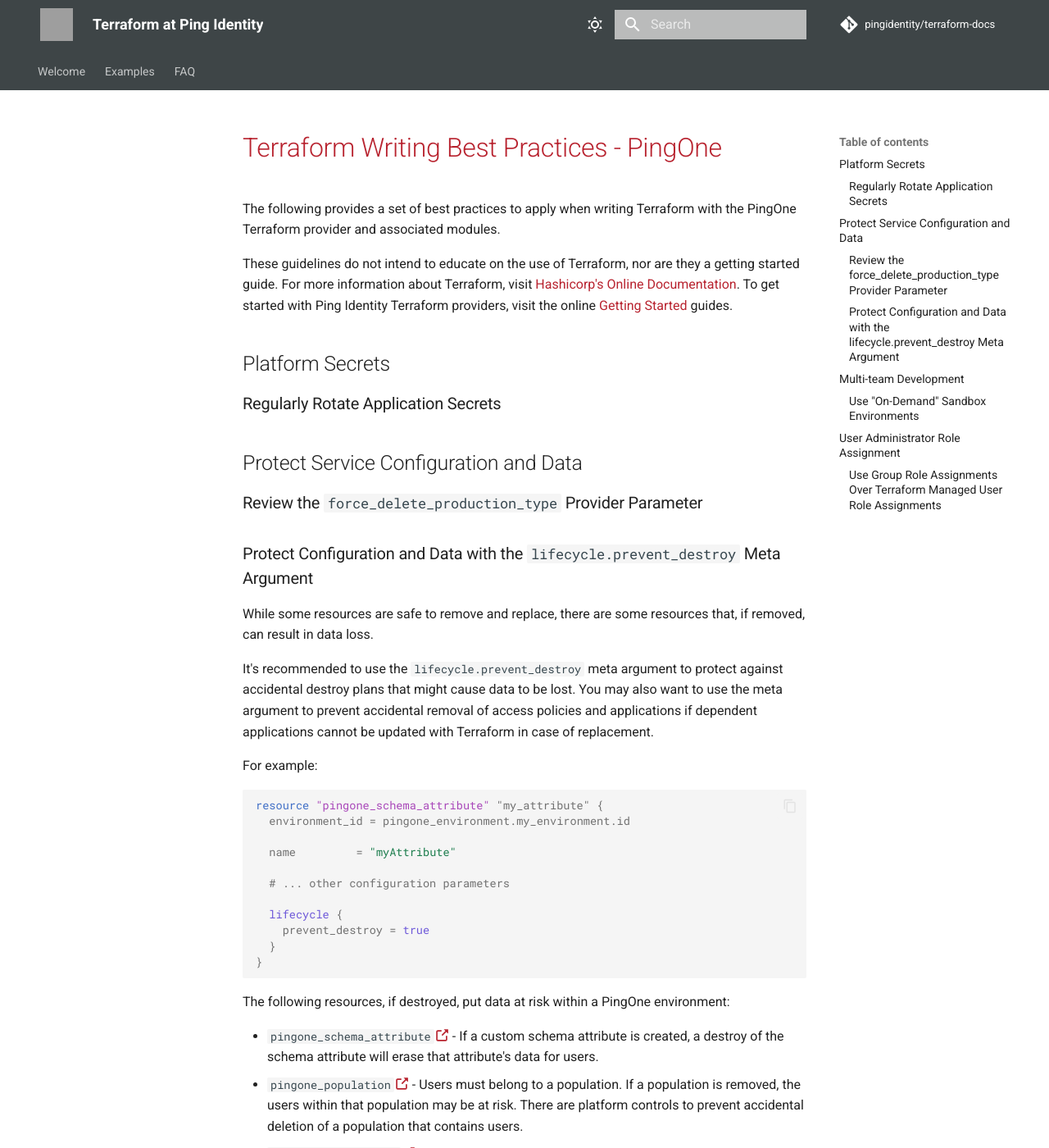
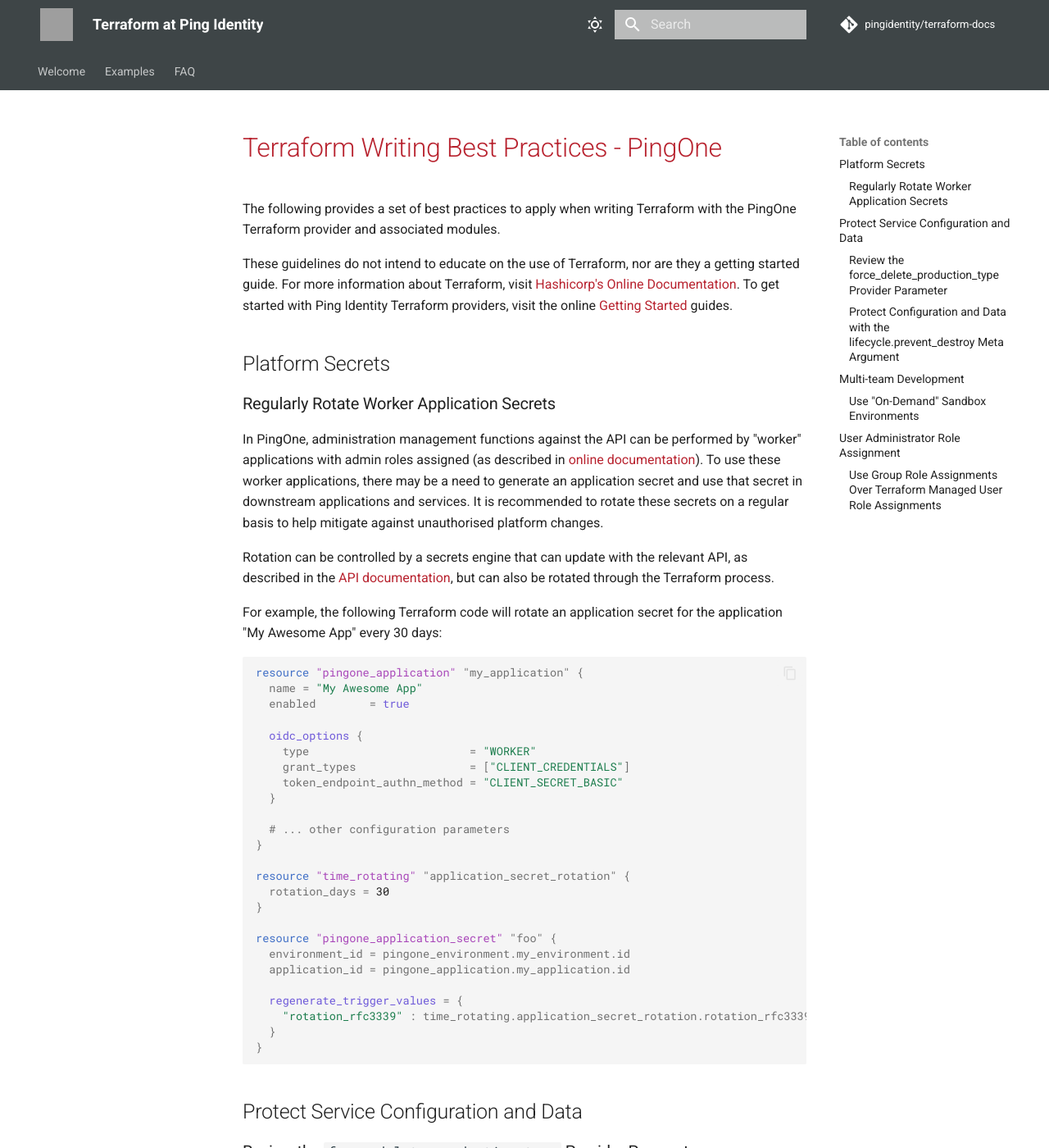
Before and after one commit to pingidentity/terraform-docs, an MkDocs documentation site: the page built from docs/best-practices/pingone/index.md, in a window 1280 px wide and 1400 px high. Shown: the whole window at 82% size. Built offline with MkDocs 1.6.1 and Material for MkDocs 9.7.7, drawn with Linux system fonts in a browser that asks for light colours; comment, search, counter and statistics services are not loaded; grey boxes are pictures that could not be loaded.

Commit message:
add worker application secrets recommendation

````diff
--- a/docs/best-practices/pingone/index.md
+++ b/docs/best-practices/pingone/index.md
@@ -6,7 +6,40 @@ These guidelines do not intend to educate on the use of Terraform, nor are they
 
 ## Platform Secrets
 
-### Regularly Rotate Application Secrets
+### Regularly Rotate Worker Application Secrets
+
+In PingOne, administration management functions against the API can be performed by "worker" applications with admin roles assigned (as described in [online documentation](https://docs.pingidentity.com/r/en-us/pingone/p1_t_configurerolesforworkerapplication)).  To use these worker applications, there may be a need to generate an application secret and use that secret in downstream applications and services.  It is recommended to rotate these secrets on a regular basis to help mitigate against unauthorised platform changes.
+
+Rotation can be controlled by a secrets engine that can update with the relevant API, as described in the [API documentation](https://apidocs.pingidentity.com/pingone/platform/v1/api/#post-update-application-secret), but can also be rotated through the Terraform process.
+
+For example, the following Terraform code will rotate an application secret for the application "My Awesome App" every 30 days:
+```terraform
+resource "pingone_application" "my_application" {
+  name = "My Awesome App"
+  enabled        = true
+
+  oidc_options {
+    type                        = "WORKER"
+    grant_types                 = ["CLIENT_CREDENTIALS"]
+    token_endpoint_authn_method = "CLIENT_SECRET_BASIC"
+  }
+
+  # ... other configuration parameters
+}
+
+resource "time_rotating" "application_secret_rotation" {
+  rotation_days = 30
+}
+
+resource "pingone_application_secret" "foo" {
+  environment_id = pingone_environment.my_environment.id
+  application_id = pingone_application.my_application.id
+
+  regenerate_trigger_values = {
+    "rotation_rfc3339" : time_rotating.application_secret_rotation.rotation_rfc3339,
+  }
+}
+```
 
 ## Protect Service Configuration and Data
 
````
